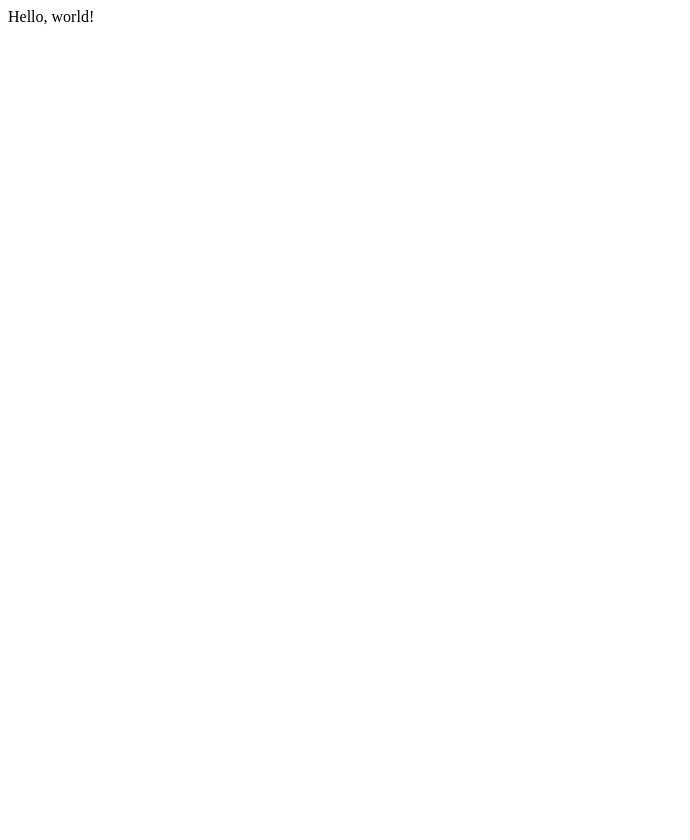
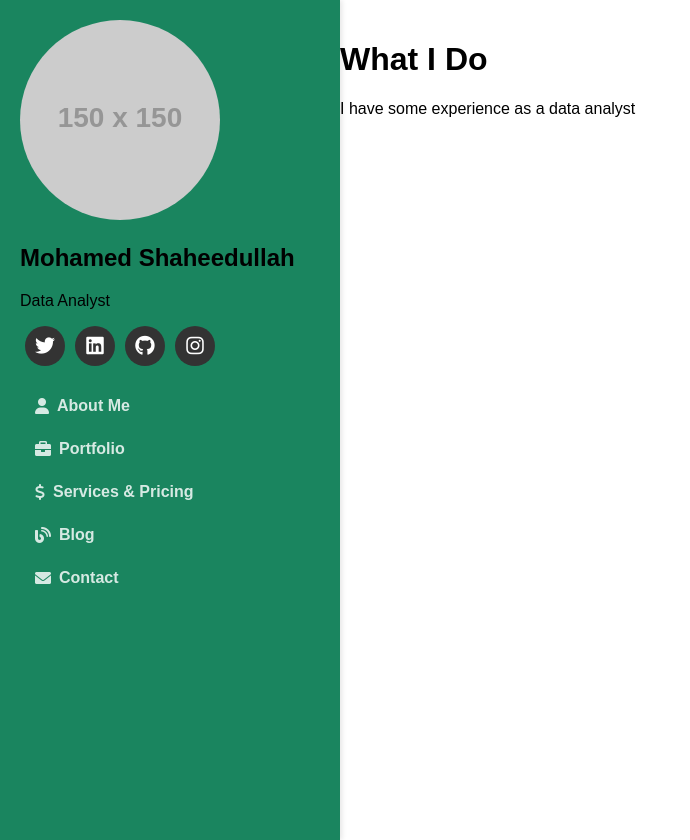
Before and after one commit to Mohamed-Shaheedullah/MyFirstRepo, a plain HTML site: page index.html in a window 1280 px wide. Shown: the whole page, without its empty margins (0-690 px from the left). Before the commit the page ends 800 px from the top, so only its background shows below. Drawn offline with Linux system fonts and the light colour scheme; placeholder pictures from the web are drawn by us.

Commit message:
updated index and added styles with left nav

```diff
--- a/index.html
+++ b/index.html
@@ -1 +1,48 @@
-Hello, world!
+<!DOCTYPE html>
+<html lang="en">
+  <head>
+    <meta charset="UTF-8" />
+    <meta name="viewport" content="width=device-width, initial-scale=1.0" />
+    <title>Mohamed Shaheedullah - Data Analyst</title>
+    <link
+    rel="stylesheet"
+    href="https://cdnjs.cloudflare.com/ajax/libs/font-awesome/6.0.0-beta3/css/all.min.css"
+  />
+    <link rel="stylesheet" href="styles.css" />
+  </head>
+
+  <body>
+    <div class="sidebar">
+      <img src="https://via.placeholder.com/150" alt="Mohamed Shaheedullah" class="profile-image" />
+      <h2>Mohamed Shaheedullah</h2>
+      <p>Data Analyst</p>
+      <!-- Social Media Icons -->
+      <div class="social-icons">
+        <a href="#"><i class="fab fa-twitter"></i></a>
+        <a href="#"><i class="fab fa-linkedin"></i></a>
+        <a href="#"><i class="fab fa-github"></i></a>
+        <a href="#"><i class="fab fa-instagram"></i></a>
+      </div>
+      <!-- Navigation Menu -->
+      <nav class="navigation">
+        <ul>
+            <li><a href="#about" class="about-button"><i class="fas fa-user"></i><span>About Me</span></a></li>
+            <li><a href="#portfolio" class="portfolio-button"><i class="fas fa-briefcase"></i><span>Portfolio</span></a></li>
+            <li><a href="#services" class="service-button"><i class="fas fa-dollar-sign"></i><span>Services & Pricing</span></a></li>
+            <li><a href="#blog" class="blog-button"><i class="fas fa-blog"></i><span>Blog</span></a></li>
+            <li><a href="#contact" class="contact-button"><i class="fas fa-envelope"></i><span>Contact</span></a></li>
+        </ul>
+    </nav>
+    </div>
+
+    <div class="main-content">
+      <h1>What I Do</h1>
+      <p>
+       I have some experience as a data analyst
+      </p>
+      <!-- Add other sections similarly -->
+    </div>
+
+    <script src="scripts.js"></script>
+  </body>
+</html>
--- /dev/null
+++ b/styles.css
@@ -0,0 +1,87 @@
+body {
+    font-family: Arial, sans-serif;
+    margin: 0;
+    padding: 0;
+  }
+
+  .sidebar {
+    background-color: #1a855f;
+    width: 300px;
+    height: 100vh;
+    float: left;
+    padding: 20px;
+    box-shadow: 2px 0px 5px rgba(0, 0, 0, 0.1);
+  }
+
+  .profile-image {
+    width: 200px;
+    border-radius: 50%;
+    margin: 0 auto;
+  }
+
+  .social-icons {
+    margin-top: 15px;
+    display: flex;
+  }
+
+  .social-icons a {
+    display: inline-flex; /* Ensures the circular background spans the icon */
+    align-items: center;
+    justify-content: center;
+    width: 40px; /* Set the width and height to create a circular background */
+    height: 40px;
+    border-radius: 50%; /* Make the background circular */
+    background-color: #333; /* Background color for the circle */
+    margin: 0 5px;
+    color: white;
+    text-decoration: none;
+    font-size: 20px;
+    transition: background-color 0.3s ease, transform 0.3s ease; /* Add transitions for hover effect */
+  }
+
+  .social-icons a:hover {
+    background-color: #555; /* Change the background color on hover */
+    transform: scale(
+      1.1
+    ); /* Add a slight scale effect on hover for a stylish appearance */
+  }
+
+  .navigation {
+    padding-left: 10px;
+    padding-block: 10px;
+    padding-bottom: 10px;
+  }
+
+  .navigation a i {
+    margin-right: 8px; /* Adjust spacing between icon and text as needed */
+    vertical-align: middle;
+  }
+
+  .navigation ul {
+    list-style: none;
+    padding: 0;
+  }
+
+  .navigation li {
+    margin: 15px 0;
+  }
+
+  .navigation li a {
+    display: flex;
+    align-items: center;
+    color: rgba(255, 255, 255, 0.822);
+    text-decoration: none;
+    font-weight: bold; /* Make the text bold */
+    padding: 5px; /* Add padding for a larger clickable area */
+    border-radius: 5px; /* Add rounded corners for a nicer look */
+    transition: background-color 0.3s ease; /* Add a smooth background color transition on hover */
+  }
+
+  .navigation li a:hover {
+    color: #333; /* Change the background color on hover */
+  }
+
+  .main-content {
+    margin-left: 320px;
+    padding: 20px;
+  }
```
